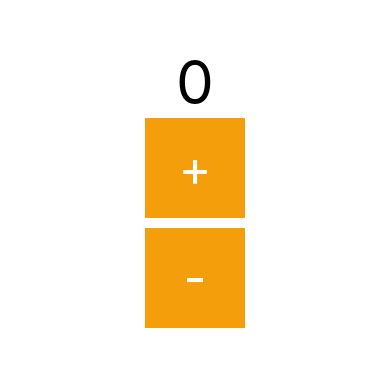
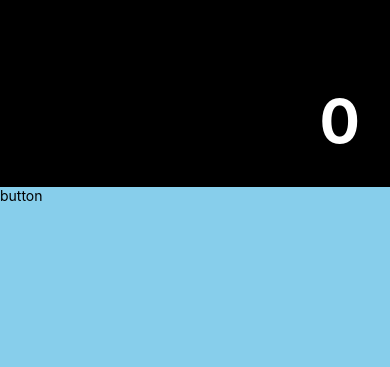
Before and after one commit to bopboy/rn-calculcator, a React Native app: screen / in a window 390 px wide. Shown: the part 235-602 px from the top of the page. Built offline with nearby package versions, Linux system fonts and the light colour scheme.

Commit message:
결과 및 버튼 영역 분할

```diff
--- a/src/App.js
+++ b/src/App.js
@@ -5,34 +5,14 @@ import Button, { ButtonTypes } from "./components/Button";
 
 export default function App() {
   const [result, setResult] = useState(0);
-  console.log("rendering", result);
   return (
     <View style={styles.container}>
-      <Text style={{ fontSize: 60 }}>{result}</Text>
-      <Button
-        title="+"
-        onPress={() => {
-          setResult((prev) => {
-            console.log("1 setResult", result);
-            return prev + 1;
-          });
-          setResult((prev) => {
-            console.log("2 setResult", result);
-            return prev + 1;
-          });
-        }}
-        buttonStyle={{ width: 100, height: 100, marginBottom: 10 }}
-        buttonType={ButtonTypes.OPERATOR}
-      />
-      <Button
-        title="-"
-        onPress={() => {
-          setResult(result - 1);
-          console.log(result);
-        }}
-        buttonStyle={{ width: 100, height: 100 }}
-        buttonType={ButtonTypes.OPERATOR}
-      />
+      <View style={styles.resultContainer}>
+        <Text style={styles.result}>{result}</Text>
+      </View>
+      <View style={styles.buttonContainer}>
+        <Text>button</Text>
+      </View>
       <StatusBar style="auto" />
     </View>
   );
@@ -41,8 +21,26 @@ export default function App() {
 const styles = StyleSheet.create({
   container: {
     flex: 1,
+    flexDirection: "column",
+    justifyContent: "center",
+    alignItems: "stretch",
     backgroundColor: "#fff",
-    alignItems: "center",
-    justifyContent: "center",
+  },
+  resultContainer: {
+    flex: 1,
+    backgroundColor: "#000000",
+    justifyContent: "flex-end",
+    alignItems: "flex-end",
+  },
+  buttonContainer: {
+    flex: 1,
+    backgroundColor: "skyblue",
+  },
+  result: {
+    color: "#ffffff",
+    fontSize: 60,
+    fontWeight: "700",
+    paddingBottom: 30,
+    paddingRight: 30,
   },
 });
--- a/src/components/Button.js
+++ b/src/components/Button.js
@@ -12,7 +12,6 @@ const Colors = {
 };
 
 const Button = ({ title, onPress, buttonStyle, buttonType }) => {
-  //   console.log("re-rendering");
   return (
     <Pressable
       onPress={onPress}
```
